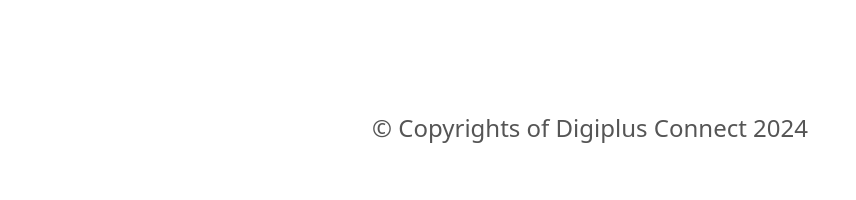
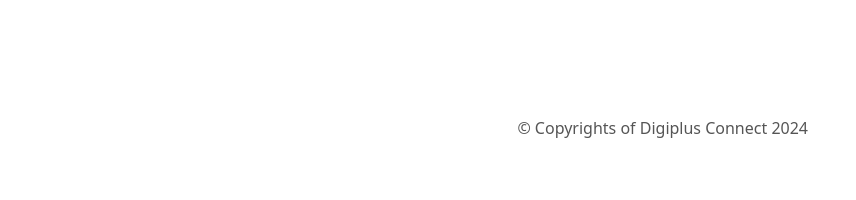
Before and after one commit to Onadotun/Digiplus, a plain HTML site: page index.html in a window 1280 px wide. Shown: the part 2773-2973 px from the top of the page, 424-1280 px from the left. Drawn offline with nearby package versions, Linux system fonts and the light colour scheme.

Commit message:
Digiplus landing page

```diff
--- a/index.html
+++ b/index.html
@@ -743,7 +743,7 @@
         </div>
       </div>
 
-      <p class="fs-4 ms-sm-3" style="color: #555555; font-weight: 400">
+      <p class="fs-6 ms-sm-3" style="color: #555555; font-weight: 400">
         &copy; Copyrights of Digiplus Connect 2024
       </p>
     </footer>
```
